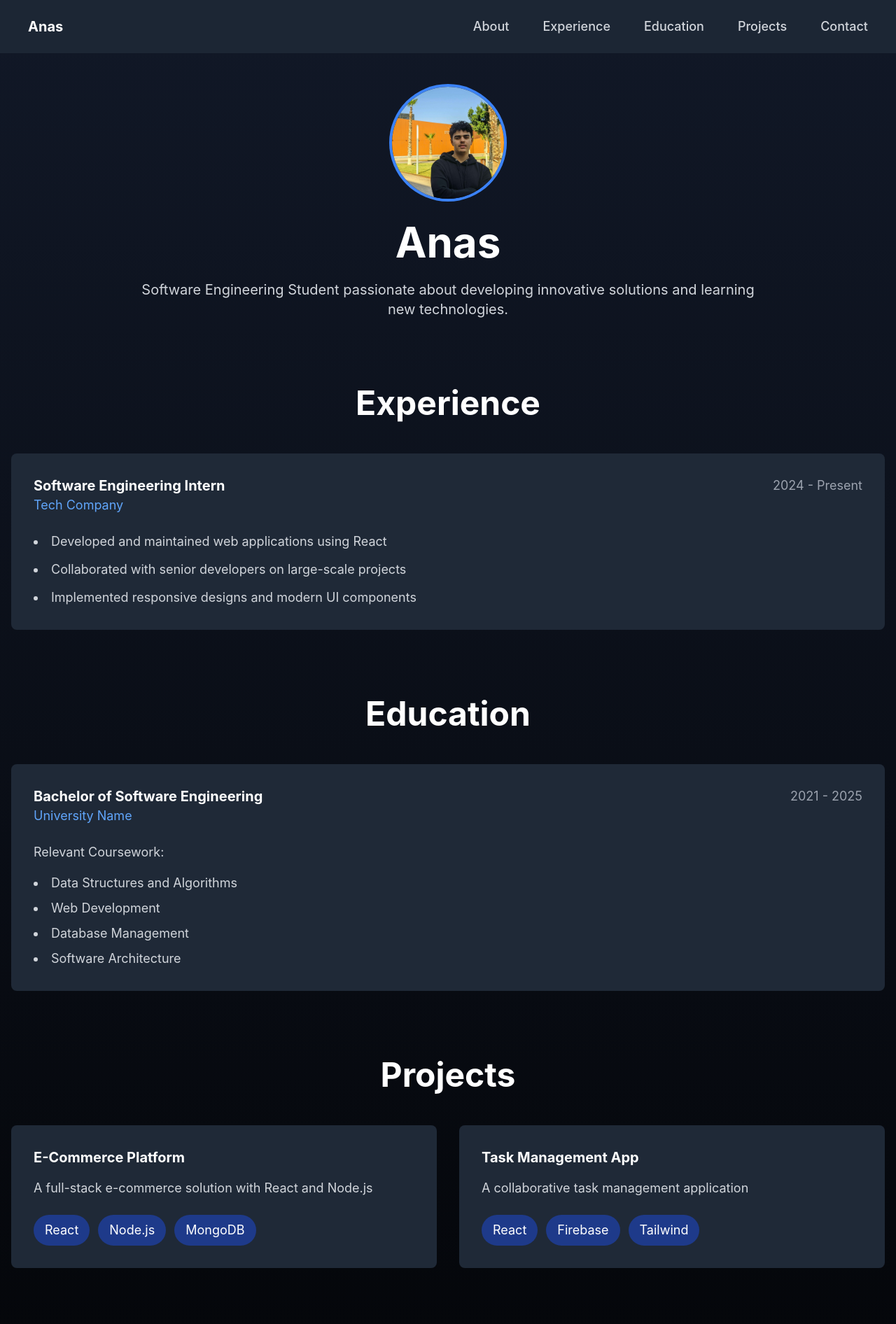
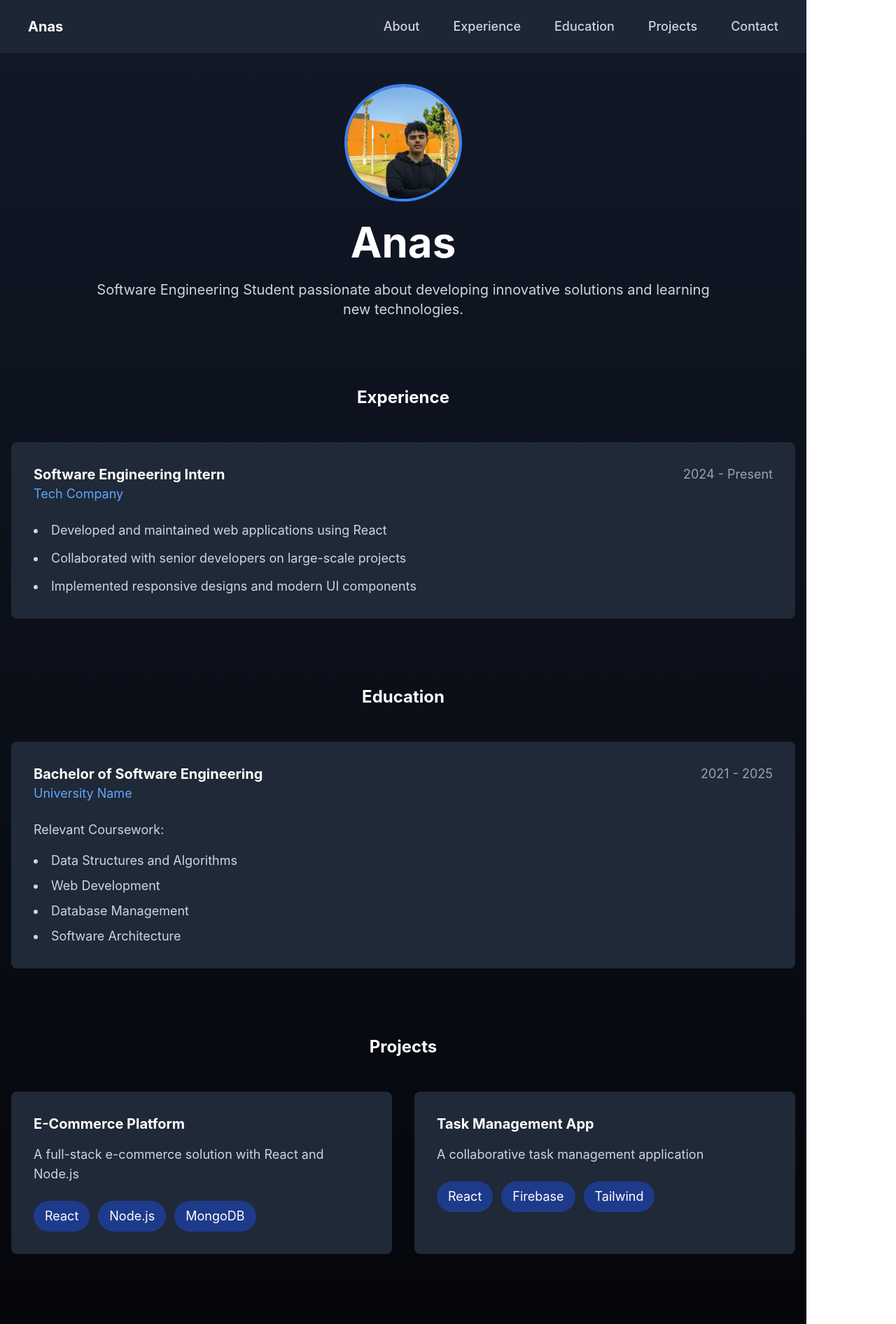
Before and after one commit to anas-mejdoub/42-inception, a React (Vite) app in the folder srcs/requirements/bonus/static-website/tools/: page / in a window 1280 px wide. Shown: the top 1892 px of the page at 70% size. Built offline with nearby package versions, Linux system fonts and the light colour scheme.

Commit message:
portfolio

```diff
--- a/srcs/requirements/bonus/static-website/tools/src/App.jsx
+++ b/srcs/requirements/bonus/static-website/tools/src/App.jsx
@@ -13,7 +13,7 @@ const App = () => {
   };
 
   return (
-  <div className="w-screen bg-gradient-to-b from-gray-900 to-black ">
+  <div className=" bg-gradient-to-b from-gray-900 to-black " style={{ width: '90vw' }}>
   <nav className="sticky top-0 bg-gray-800/90 backdrop-blur-sm p-6 mb-12 w-full">
         <div className=" mx-auto px-4 flex justify-between items-center">
           <span className="text-xl font-bold text-white">Anas</span>
@@ -38,7 +38,7 @@ const App = () => {
 
         {/* Experience Section */}
         <section id="experience" className="mb-24 w-full">
-          <h2 className="text-5xl font-bold mb-12 text-center">Experience</h2>
+          <h2 className="text-2xl font-bold mb-12 text-center">Experience</h2>
           <div className="grid grid-cols-1 gap-8">
             <div className="bg-gray-800 p-8 rounded-lg">
               <div className="flex justify-between items-start mb-6">
@@ -59,7 +59,7 @@ const App = () => {
 
         {/* Education Section */}
         <section id="education" className="mb-24 w-full">
-          <h2 className="text-5xl font-bold mb-12 text-center">Education</h2>
+          <h2 className="text-2xl font-bold mb-12 text-center">Education</h2>
           <div className="bg-gray-800 p-8 rounded-lg">
             <div className="flex justify-between items-start mb-6">
               <div>
@@ -80,7 +80,7 @@ const App = () => {
 
         {/* Projects Section */}
         <section id="projects" className="mb-24 w-full">
-          <h2 className="text-5xl font-bold mb-12 text-center">Projects</h2>
+          <h2 className="text-2xl font-bold mb-12 text-center">Projects</h2>
           <div className="grid grid-cols-2 gap-8">
             <div className="bg-gray-800 p-8 rounded-lg">
               <h3 className="text-xl font-bold mb-4">E-Commerce Platform</h3>
@@ -105,7 +105,7 @@ const App = () => {
 
         {/* Contact Section */}
         <section id="contact" className="mb-24 w-full">
-          <h2 className="text-5xl font-bold mb-12 text-center">Contact</h2>
+          <h2 className="text-2xl font-bold mb-12 text-center">Contact</h2>
           <form onSubmit={handleSubmit} className="max-w-4xl mx-auto space-y-8">
             <div className="grid grid-cols-2 gap-8">
               <div>
```
